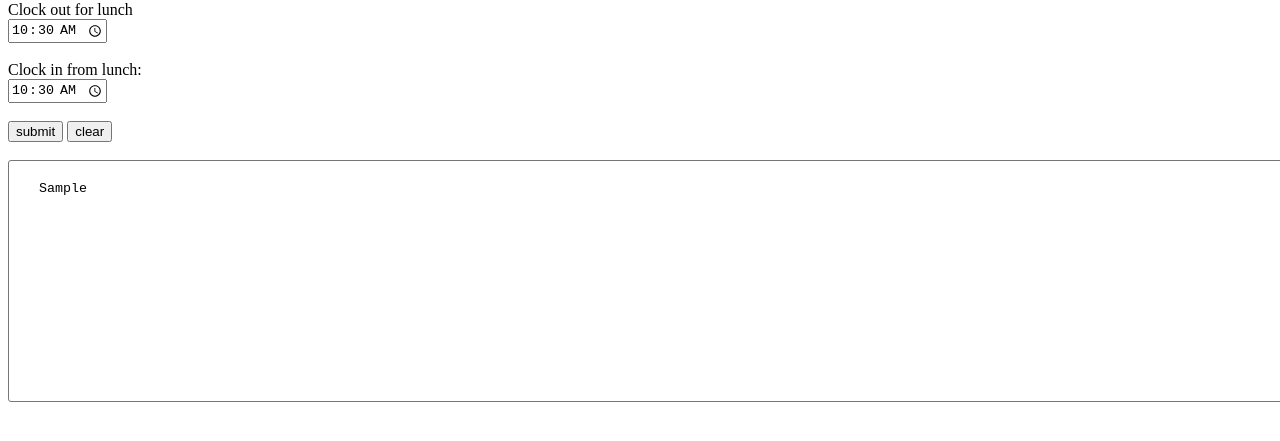
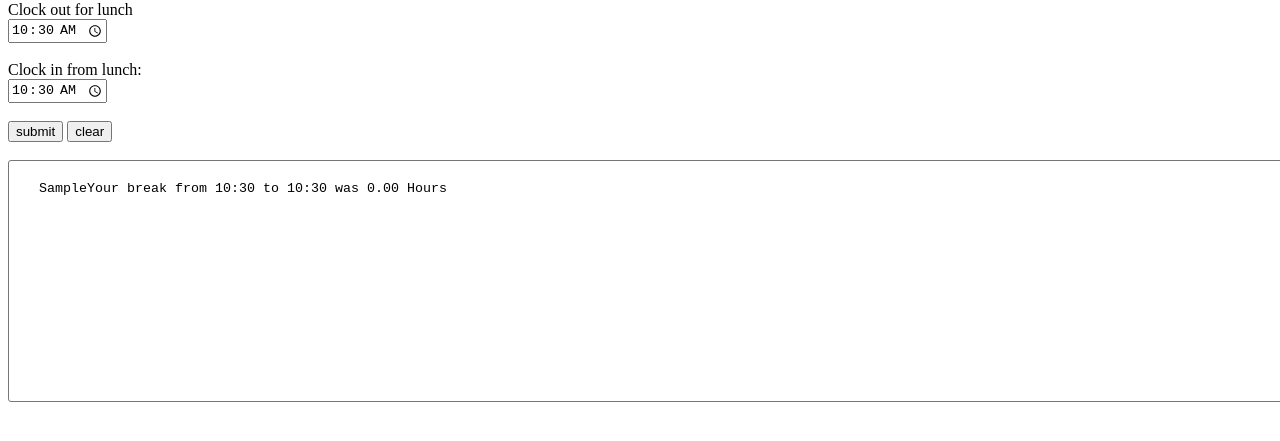
Before and after one commit to zieka/stupid_break_calculator, a plain HTML site: page index.html in a window 1280 px wide. Both pictures are taken after typing "10:30", "10:30", "Sample" into the empty fields and a click on the button "submit". Shown: the part 79-520 px from the top of the page. Drawn offline with Linux system fonts and the light colour scheme.

Commit message:
fixed innerhtml to value bug

```diff
--- a/index.html
+++ b/index.html
@@ -56,14 +56,14 @@ textarea {
     console.log(diff.toFixed(2));
 
     var break_interval =  document.getElementById("break_interval");
-    var last_interval = document.getElementById("break_interval").innerHTML;
-    break_interval.innerHTML = last_interval + "Your break from "+ clockout + " to " + clockin + " was " + diff.toFixed(2) + " Hours \n";
+    var last_interval = document.getElementById("break_interval").value;
+    break_interval.value = last_interval + "Your break from "+ clockout + " to " + clockin + " was " + diff.toFixed(2) + " Hours \n";
 
   };
 
   function clearfields() {
     var last_interval = document.getElementById("break_interval").innerHTML;
-    break_interval.innerHTML = "";
+    break_interval.value = "";
 
   };
 </script>
```
